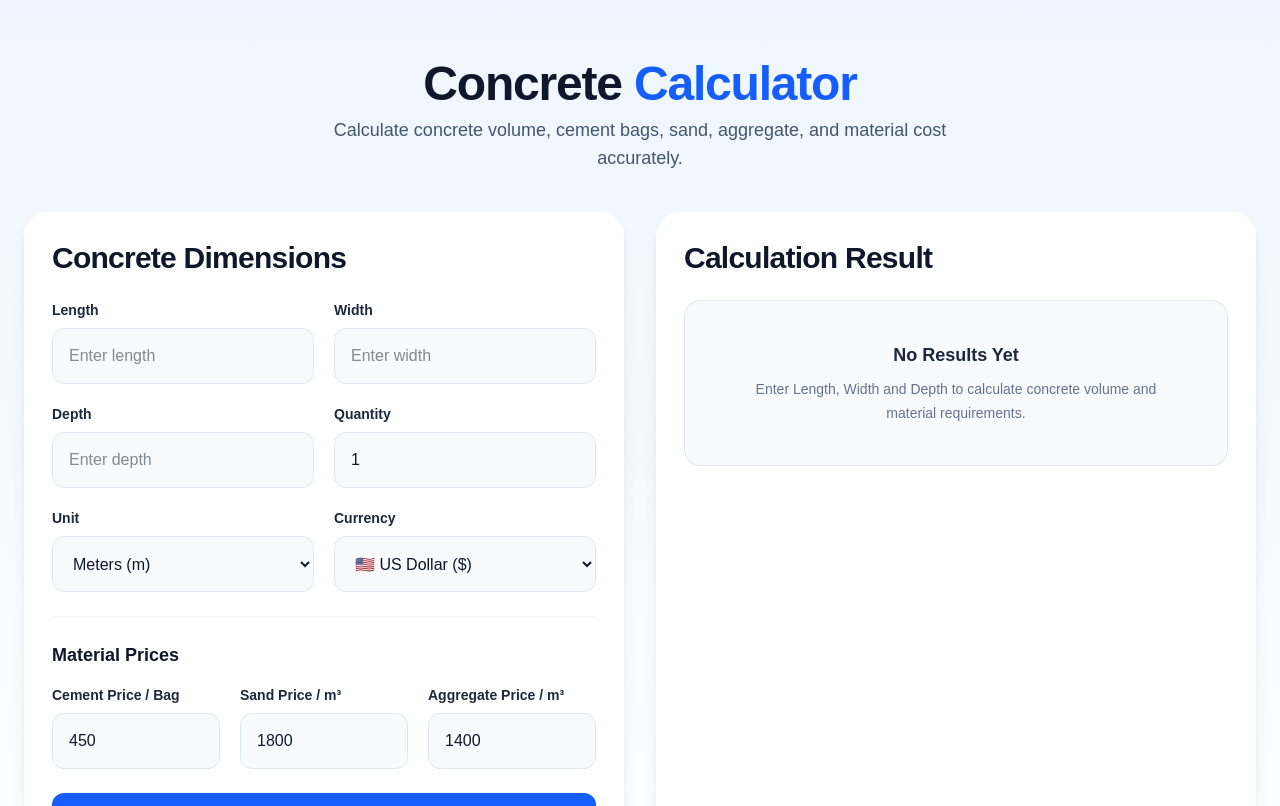
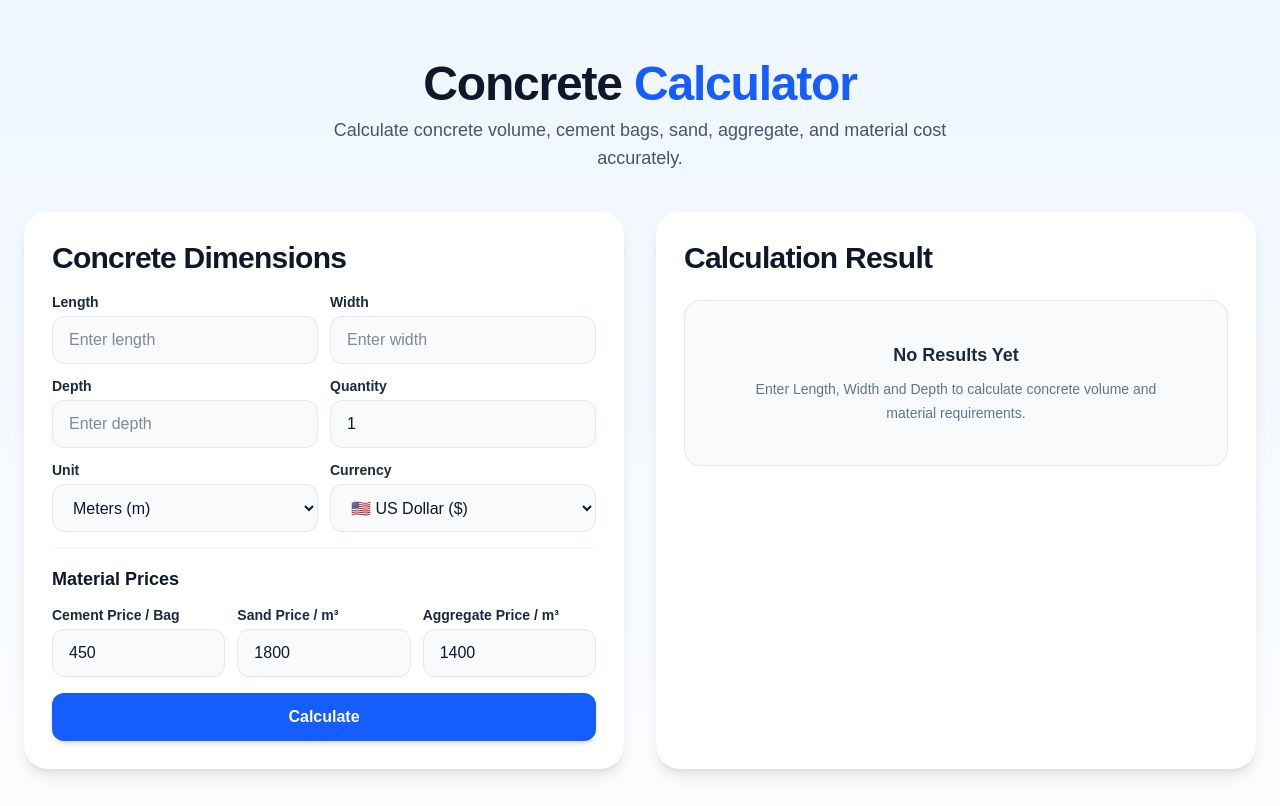
Before and after one commit to km7max-cmd/cornerspan, a Next.js app: page /calculators/concrete in a window 1280 px wide. Shown: the top 806 px of the page. Built offline with nearby package versions, Linux system fonts and the light colour scheme.

Commit message:
Adjust styles for CalculatorForm component

```diff
--- a/app/calculators/concrete/components/CalculatorForm.tsx
+++ b/app/calculators/concrete/components/CalculatorForm.tsx
@@ -51,23 +51,23 @@ export default function CalculatorForm({
   onCalculate,
 }: CalculatorFormProps) {
   const inputClass =
-    "h-14 w-full rounded-xl border border-slate-200 bg-slate-50 px-4 text-base text-slate-900 outline-none transition focus:border-blue-500 focus:bg-white focus:ring-2 focus:ring-blue-100";
+    "h-12 w-full rounded-xl border border-slate-200 bg-slate-50 px-4 text-base text-slate-900 outline-none transition focus:border-blue-500 focus:bg-white focus:ring-2 focus:ring-blue-100";
 
   const selectClass =
-    "h-14 w-full rounded-xl border border-slate-200 bg-slate-50 px-4 text-base text-slate-900 outline-none transition focus:border-blue-500 focus:bg-white focus:ring-2 focus:ring-blue-100";
+    "h-12 w-full rounded-xl border border-slate-200 bg-slate-50 px-4 text-base text-slate-900 outline-none transition focus:border-blue-500 focus:bg-white focus:ring-2 focus:ring-blue-100";
 
   const labelClass =
-    "mb-2 block text-sm font-semibold text-slate-800";
+    "mb-1 block text-sm font-semibold text-slate-800";
 
   return (
     <section className="w-full rounded-3xl bg-white p-5 shadow-lg sm:p-7">
 
-      <h2 className="mb-6 text-2xl font-bold tracking-tight text-slate-900 sm:text-3xl">
+      <h2 className="mb-4 text-2xl font-bold tracking-tight text-slate-900 sm:text-3xl">
         Concrete Dimensions
       </h2>
 
       {/* Dimensions */}
-      <div className="grid grid-cols-1 gap-5 sm:grid-cols-2">
+      <div className="grid grid-cols-1 gap-3 sm:grid-cols-2">
 
         {/* Length */}
         <div>
@@ -127,7 +127,7 @@ export default function CalculatorForm({
       </div>
 
       {/* Unit + Currency */}
-      <div className="mt-5 grid grid-cols-1 gap-5 sm:grid-cols-2">
+      <div className="mt-3 grid grid-cols-1 gap-3 sm:grid-cols-2">
 
         {/* Unit */}
         <div>
@@ -168,13 +168,13 @@ export default function CalculatorForm({
       </div>
 
       {/* Material Prices */}
-      <div className="mt-6 border-t border-slate-100 pt-6">
+      <div className="mt-4 border-t border-slate-100 pt-4">
 
-        <h3 className="mb-4 text-lg font-semibold text-slate-900">
+        <h3 className="mb-3 text-lg font-semibold text-slate-900">
           Material Prices
         </h3>
 
-        <div className="grid grid-cols-1 gap-5 sm:grid-cols-3">
+        <div className="grid grid-cols-1 gap-3 sm:grid-cols-3">
 
           {/* Cement */}
           <div>
@@ -232,7 +232,7 @@ export default function CalculatorForm({
 
       {/* Error */}
       {error && (
-        <div className="mt-5 rounded-xl border border-red-100 bg-red-50 p-3 text-sm font-medium text-red-600">
+        <div className="mt-3 rounded-xl border border-red-100 bg-red-50 p-3 text-sm font-medium text-red-600">
           {error}
         </div>
       )}
@@ -241,7 +241,7 @@ export default function CalculatorForm({
       <button
         type="button"
         onClick={onCalculate}
-        className="mt-6 h-14 w-full rounded-xl bg-blue-600 text-base font-semibold text-white shadow-md transition hover:bg-blue-700 active:scale-[0.99]"
+        className="mt-4 h-12 w-full rounded-xl bg-blue-600 text-base font-semibold text-white shadow-md transition hover:bg-blue-700 active:scale-[0.99]"
       >
         Calculate
       </button>
```
